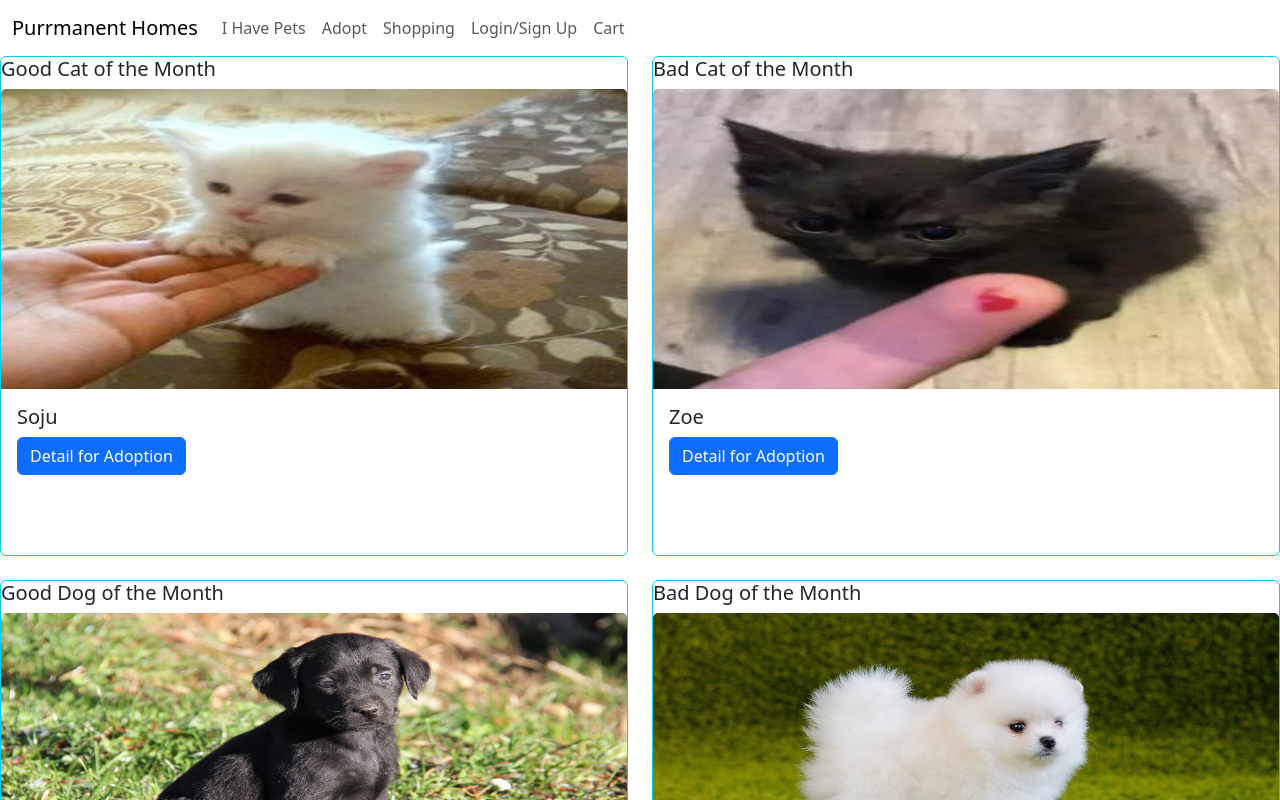
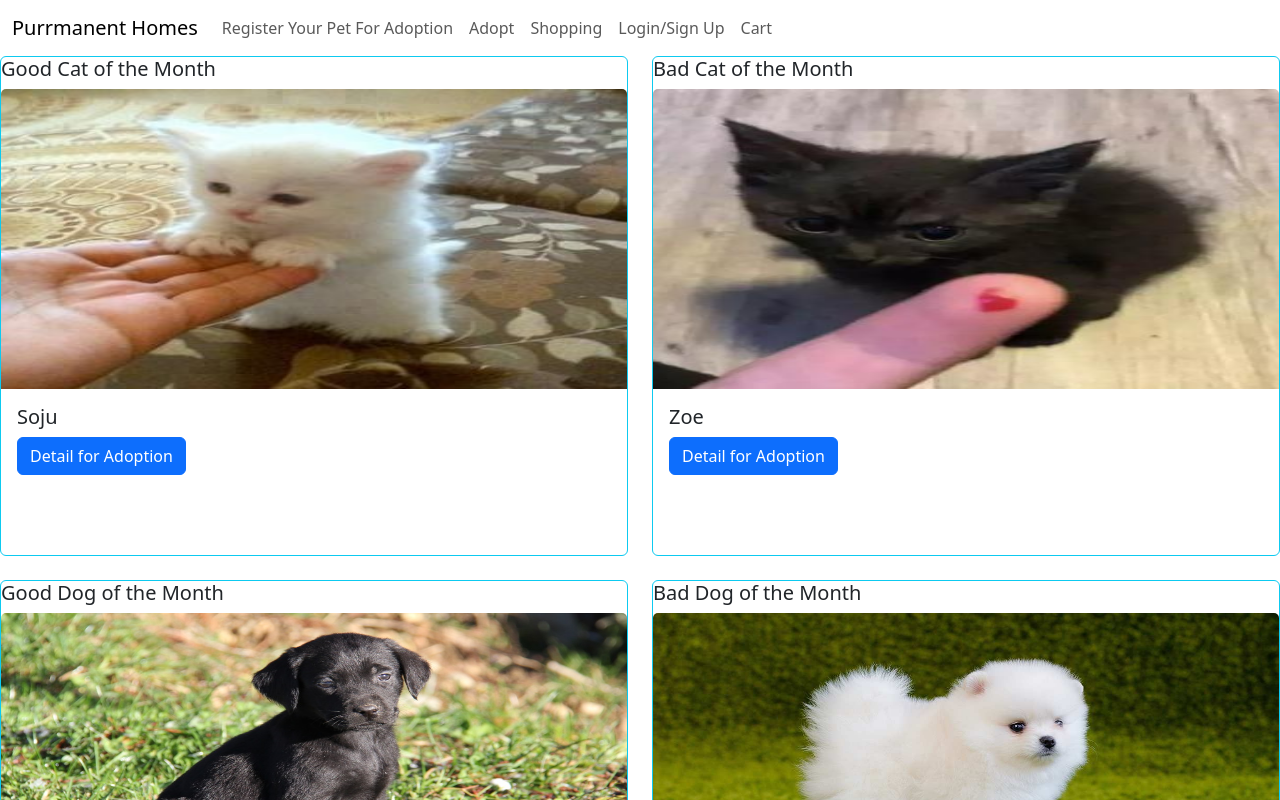
Before and after one commit to the-real-chrisp/PurrmanentHomes, a React (Vite) app in the folder client/: page / in a window 1280 px wide. Shown: the top 800 px of the page. Built offline with nearby package versions, Linux system fonts and the light colour scheme.

Commit message:
changed link name in navbar for registering your pet

```diff
--- a/client/src/components/Navbar/index.jsx
+++ b/client/src/components/Navbar/index.jsx
@@ -22,7 +22,7 @@ const AppNavbar = () => {
             <Navbar.Toggle aria-controls="responsive-navbar-nav" />
             <Navbar.Collapse id="responsive-navbar-nav">
               <Nav className='me-auto'>
-                <Nav.Link onClick={() => setShowPetModal(true)}> I Have Pets </Nav.Link>
+                <Nav.Link onClick={() => setShowPetModal(true)}> Register Your Pet For Adoption </Nav.Link>
                 <Nav.Link as={Link} to='/adopt'> Adopt </Nav.Link>
                 <Nav.Link as={Link} to='/shopping'>Shopping</Nav.Link>
                 {/* if user is logged in show saved books and logout */}
```
